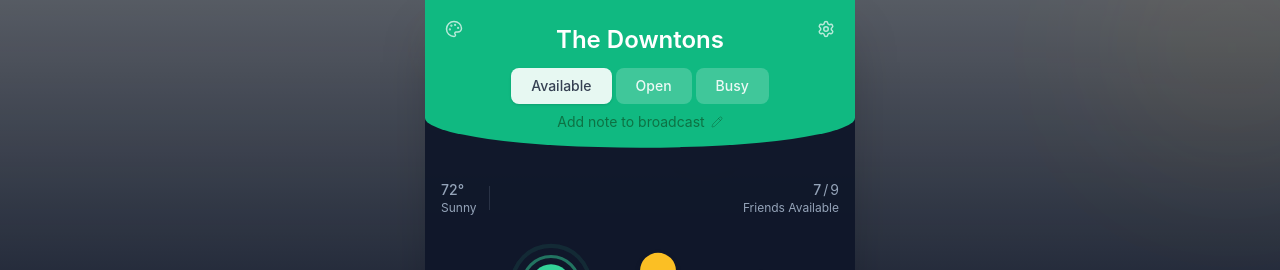
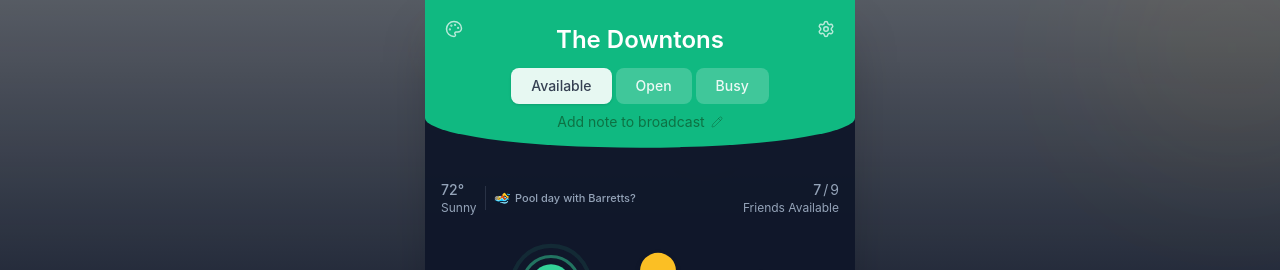
Before and after one commit to br00kd0wnt0n/Circles, a React (Vite) app: page / in a window 1280 px wide. Shown: the top 270 px of the page. Built offline with nearby package versions, Linux system fonts and the light colour scheme.

Commit message:
Fix activity suggestions layout
Simplified the suggestion container - removed absolute positioning
that was causing display issues.

Co-Authored-By: Claude Opus 4.5 <noreply@anthropic.com>

```diff
--- a/src/components/home/UnifiedHomeCircles.jsx
+++ b/src/components/home/UnifiedHomeCircles.jsx
@@ -290,7 +290,7 @@ export function UnifiedHomeCircles({
         className="flex-shrink-0 flex items-center justify-between px-4 mb-3"
       >
         {/* Weather + Cycling Suggestion */}
-        <div className="flex items-center gap-3">
+        <div className="flex items-center gap-2">
           <div className="text-sm" style={{ color: theme.textSecondary }}>
             <span className="font-medium">72°</span>
             <div className="text-xs">Sunny</div>
@@ -298,23 +298,21 @@ export function UnifiedHomeCircles({
           {activitySuggestions.length > 0 && (
             <>
               <div className="h-6 w-px" style={{ backgroundColor: `${theme.textSecondary}30` }} />
-              <div className="relative h-8 flex-1 max-w-[180px] overflow-hidden">
               <AnimatePresence mode="wait">
                 <motion.div
                   key={suggestionIndex}
-                    initial={{ opacity: 0, y: 12 }}
+                  initial={{ opacity: 0, y: 10 }}
                   animate={{ opacity: 1, y: 0 }}
-                    exit={{ opacity: 0, y: -12 }}
+                  exit={{ opacity: 0, y: -10 }}
                   transition={{ duration: 0.3, ease: 'easeOut' }}
-                    className="absolute inset-0 flex items-center gap-1.5"
+                  className="flex items-center gap-1"
                 >
-                    <span className="text-base">{activitySuggestions[suggestionIndex % activitySuggestions.length]?.emoji}</span>
-                    <span className="text-[11px] font-medium truncate" style={{ color: theme.textSecondary }}>
+                  <span className="text-sm">{activitySuggestions[suggestionIndex % activitySuggestions.length]?.emoji}</span>
+                  <span className="text-[11px] font-medium" style={{ color: theme.textSecondary }}>
                     {activitySuggestions[suggestionIndex % activitySuggestions.length]?.text}
                   </span>
                 </motion.div>
               </AnimatePresence>
-              </div>
             </>
           )}
         </div>
```
Lines whose indentation alone changed are shown as unchanged.
